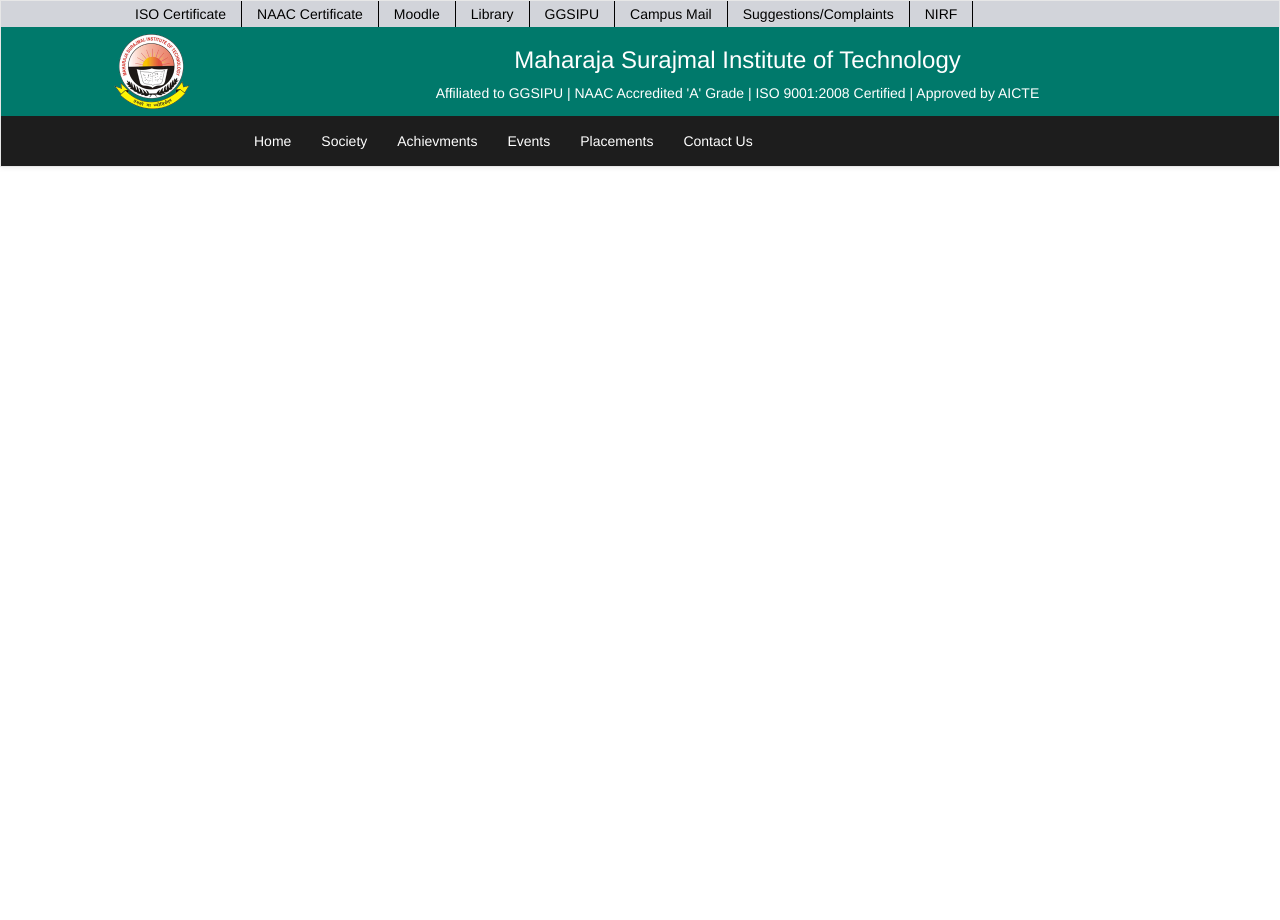
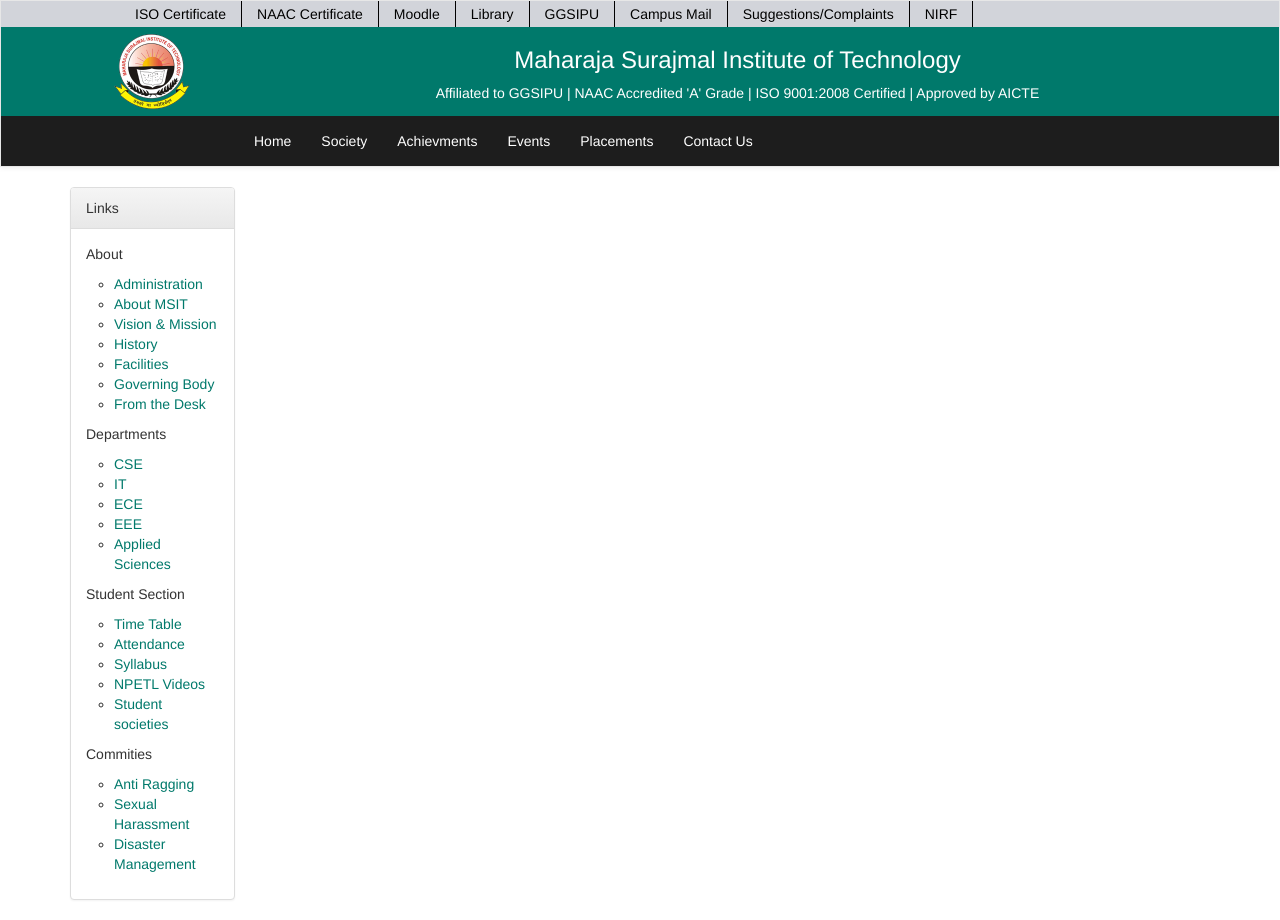
Before and after one commit to sahilkhurana19/msit.in, a plain HTML site: page index.html in a window 1280 px wide. Before the commit the page ends 800 px from the top, so only its background shows below. Drawn offline with nearby package versions, Linux system fonts and the light colour scheme.

Commit message:
Added left panel for desk

```diff
--- a/css/index.css
+++ b/css/index.css
@@ -53,3 +53,17 @@ nav {
 	color: white;
 	text-shadow: 0 1px 0 rgba(255, 255, 255, 0)
 }
+
+.leftpanel {
+	list-style: circle;
+	padding-left: 2em;
+}
+
+.leftpanel li a{
+	color: #00796B;
+}
+
+.leftpanel li:hover {
+	background: #ececec;
+	color: #3E211B;
+}
--- a/index.html
+++ b/index.html
@@ -97,6 +97,51 @@
 			</div>
 		</nav>
 	</header>
+	<main>
+		<div class="container">
+			<div class="row">
+				<div class="col-md-2 col-sm-2 col-xs-12 col-lg-2">
+					<div class="panel panel-default" id="deskview">
+						<div class="panel-heading">Links</div>
+						<div class="panel-body">
+							<p>About</p>
+							<ul class="leftpanel">
+								<li><a href="#">Administration</a></li>
+								<li><a href="#">About MSIT</a></li>
+								<li><a href="#">Vision & Mission</a></li>
+								<li><a href="#">History</a></li>
+								<li><a href="#">Facilities</a></li>
+								<li><a href="#">Governing Body</a></li>
+								<li><a href="#">From the Desk</a></li>
+							</ul>
+							<p>Departments</p>
+							<ul class="leftpanel">
+								<li><a href="#">CSE</a></li>
+								<li><a href="#">IT</a></li>
+								<li><a href="#">ECE</a></li>
+								<li><a href="#">EEE</a></li>
+								<li><a href="#">Applied Sciences</a></li>
+							</ul>
+							<p>Student Section</p>
+							<ul class="leftpanel">
+								<li><a href="#">Time Table</a></li>
+								<li><a href="#">Attendance</a></li>
+								<li><a href="#">Syllabus</a></li>
+								<li><a href="#">NPETL Videos</a></li>
+								<li><a href="#">Student societies</a></li>
+							</ul>
+							<p>Commities</p>
+							<ul class="leftpanel">
+								<li><a href="#">Anti Ragging</a></li>
+								<li><a href="#">Sexual Harassment</a></li>
+								<li><a href="#">Disaster Management</a></li>
+							</ul>
+						</div>
+					</div>
+				</div>
+			</div>
+		</div>
+	</main>
 
 
 
```
